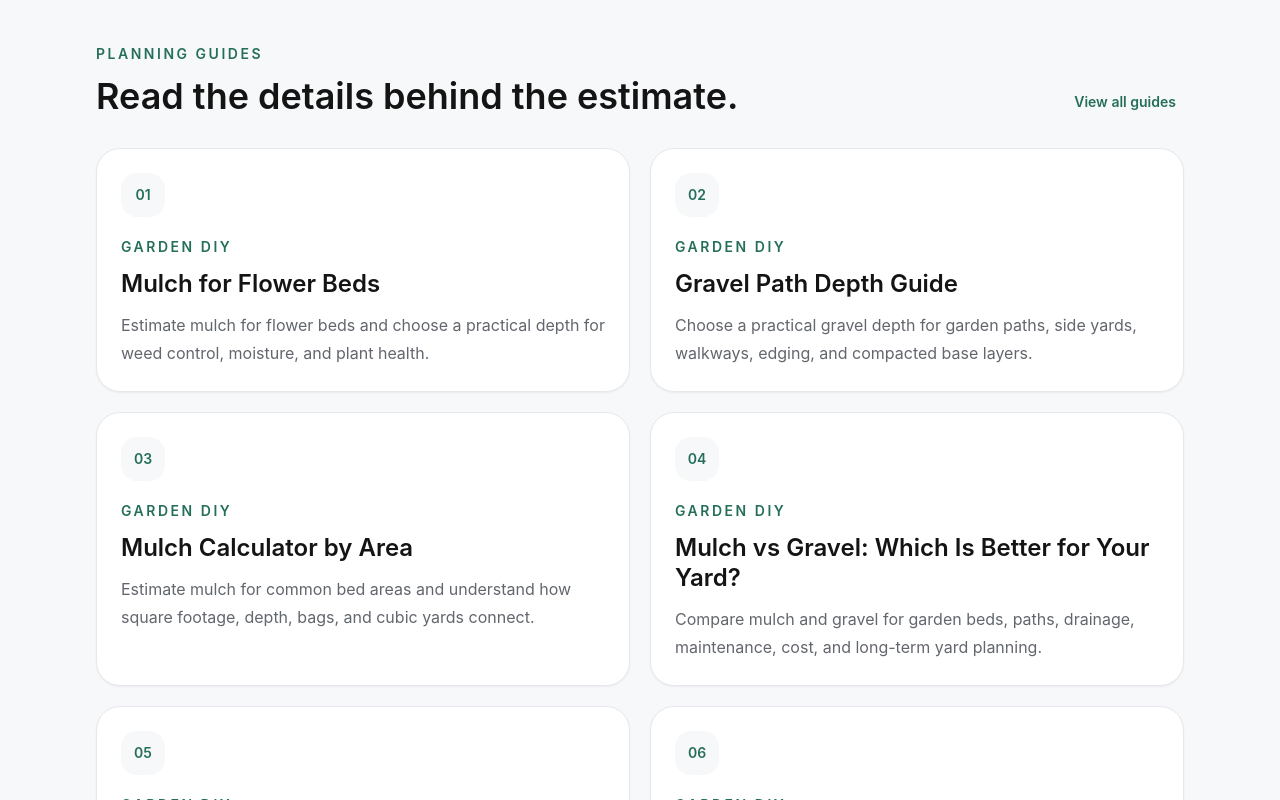
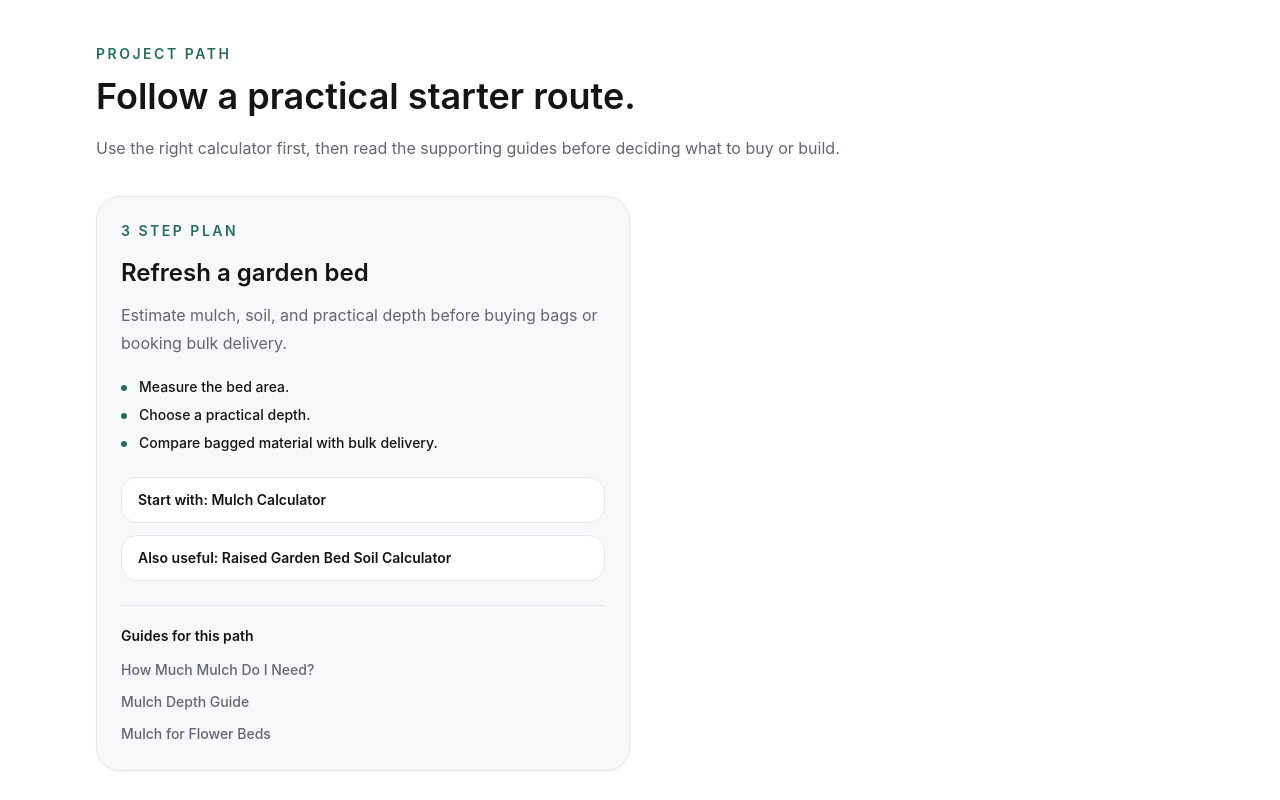
Before and after one commit to bcd736710-sketch/buildmetric, a Next.js app: page /garden-diy in a window 1280 px wide. Shown: the part 1220-2020 px from the top of the page. Built offline with nearby package versions, Linux system fonts and the light colour scheme; no server answers.

Commit message:
Add project routes to topic hubs

```diff
--- a/app/backyard-diy/page.tsx
+++ b/app/backyard-diy/page.tsx
@@ -2,8 +2,9 @@ import type { Metadata } from "next";
 import Link from "next/link";
 import { Container } from "@/components/container";
 import { ToolIcon } from "@/components/tool-icon";
-import { blogPosts } from "@/lib/blog";
-import { calculators } from "@/lib/calculators";
+import { blogPostBySlug, blogPosts } from "@/lib/blog";
+import { calculatorBySlug, calculators } from "@/lib/calculators";
+import { projectPaths } from "@/lib/project-paths";
 import { siteConfig } from "@/lib/site";
 
 export const metadata: Metadata = {
@@ -217,6 +218,86 @@ export default function BackyardDiyPage() {
           })}
         </Container>
       </section>
+
+      <section className="border-t border-line bg-surface py-16 sm:py-20">
+        <Container>
+          <div className="flex flex-col gap-4 sm:flex-row sm:items-end sm:justify-between">
+            <div className="max-w-3xl">
+              <p className="text-sm font-semibold uppercase tracking-[0.18em] text-brand">
+                Project routes
+              </p>
+              <h2 className="mt-3 text-3xl font-semibold text-ink sm:text-4xl">
+                Start with the project you are trying to plan.
+              </h2>
+              <p className="mt-4 leading-8 text-muted">
+                Each route connects the first calculator to supporting tools and
+                the most relevant planning guides.
+              </p>
+            </div>
+            <Link
+              href="/contact"
+              className="rounded-full px-2 py-1 text-sm font-semibold text-brand focus-visible:outline-none focus-visible:ring-4 focus-visible:ring-brand/20"
+            >
+              Request another route
+            </Link>
+          </div>
+
+          <div className="mt-8 grid gap-5 lg:grid-cols-2">
+            {projectPaths.map((path) => {
+              const primaryTool = calculatorBySlug[path.primaryTool];
+              const guides = path.guideSlugs
+                .map((slug) => blogPostBySlug[slug])
+                .filter(Boolean);
+
+              return (
+                <div
+                  key={path.title}
+                  className="rounded-3xl border border-line bg-white p-6 shadow-sm"
+                >
+                  <div className="flex flex-col gap-3 sm:flex-row sm:items-start sm:justify-between">
+                    <div>
+                      <p className="text-sm font-semibold uppercase tracking-[0.18em] text-brand">
+                        {path.steps.length} step route
+                      </p>
+                      <h3 className="mt-3 text-2xl font-semibold text-ink">
+                        {path.title}
+                      </h3>
+                    </div>
+                    <Link
+                      href={path.href}
+                      className="text-sm font-semibold text-brand focus-visible:outline-none focus-visible:ring-4 focus-visible:ring-brand/20"
+                    >
+                      Open hub
+                    </Link>
+                  </div>
+                  <p className="mt-4 leading-7 text-muted">
+                    {path.description}
+                  </p>
+
+                  <Link
+                    href={`/tools/${primaryTool.slug}`}
+                    className="mt-5 inline-flex rounded-full bg-ink px-5 py-3 text-sm font-semibold text-white transition hover:bg-brand-dark focus-visible:outline-none focus-visible:ring-4 focus-visible:ring-brand/20"
+                  >
+                    Start: {primaryTool.name}
+                  </Link>
+
+                  <div className="mt-6 grid gap-2">
+                    {guides.slice(0, 3).map((post) => (
+                      <Link
+                        key={post.slug}
+                        href={`/blog/${post.slug}`}
+                        className="text-sm font-medium leading-6 text-muted transition hover:text-brand focus-visible:outline-none focus-visible:ring-4 focus-visible:ring-brand/20"
+                      >
+                        {post.title}
+                      </Link>
+                    ))}
+                  </div>
+                </div>
+              );
+            })}
+          </div>
+        </Container>
+      </section>
     </>
   );
 }
--- a/components/topic-hub-page.tsx
+++ b/components/topic-hub-page.tsx
@@ -3,6 +3,7 @@ import { Container } from "@/components/container";
 import { ToolIcon } from "@/components/tool-icon";
 import { blogPosts, type BlogPost } from "@/lib/blog";
 import { calculatorBySlug, type CalculatorSummary } from "@/lib/calculators";
+import { projectPaths } from "@/lib/project-paths";
 import { siteConfig } from "@/lib/site";
 import type { TopicHub } from "@/lib/topic-hubs";
 
@@ -31,6 +32,7 @@ export function TopicHubPage({ hub }: TopicHubPageProps) {
     .map((slug) => calculatorBySlug[slug])
     .filter((tool): tool is CalculatorSummary => Boolean(tool));
   const posts = getHubPosts(hub);
+  const hubProjectPaths = projectPaths.filter((path) => path.href === `/${hub.slug}`);
   const pageUrl = `${siteConfig.url}/${hub.slug}`;
 
   const jsonLd = [
@@ -80,6 +82,12 @@ export function TopicHubPage({ hub }: TopicHubPageProps) {
           position: tools.length + index + 1,
           url: `${siteConfig.url}/blog/${post.slug}`,
           name: post.title,
+        })),
+        ...hubProjectPaths.map((path, index) => ({
+          "@type": "ListItem",
+          position: tools.length + posts.length + index + 1,
+          url: `${siteConfig.url}${path.href}`,
+          name: path.title,
         })),
       ],
     },
@@ -169,6 +177,98 @@ export function TopicHubPage({ hub }: TopicHubPageProps) {
         </Container>
       </section>
 
+      {hubProjectPaths.length > 0 ? (
+        <section className="border-t border-line bg-white py-16 sm:py-20">
+          <Container>
+            <div className="max-w-3xl">
+              <p className="text-sm font-semibold uppercase tracking-[0.18em] text-brand">
+                Project path
+              </p>
+              <h2 className="mt-3 text-3xl font-semibold text-ink sm:text-4xl">
+                Follow a practical starter route.
+              </h2>
+              <p className="mt-4 leading-8 text-muted">
+                Use the right calculator first, then read the supporting guides
+                before deciding what to buy or build.
+              </p>
+            </div>
+
+            <div className="mt-8 grid gap-5 lg:grid-cols-2">
+              {hubProjectPaths.map((path) => {
+                const primaryTool = calculatorBySlug[path.primaryTool];
+                const secondaryTools = path.secondaryTools
+                  .map((slug) => calculatorBySlug[slug])
+                  .filter((tool): tool is CalculatorSummary => Boolean(tool));
+                const guides = path.guideSlugs
+                  .map((slug) => blogPosts.find((post) => post.slug === slug))
+                  .filter((post): post is BlogPost => Boolean(post));
+
+                return (
+                  <div
+                    key={path.title}
+                    className="rounded-3xl border border-line bg-surface p-6 shadow-sm"
+                  >
+                    <p className="text-sm font-semibold uppercase tracking-[0.18em] text-brand">
+                      {path.steps.length} step plan
+                    </p>
+                    <h3 className="mt-4 text-2xl font-semibold text-ink">
+                      {path.title}
+                    </h3>
+                    <p className="mt-3 leading-7 text-muted">
+                      {path.description}
+                    </p>
+
+                    <ol className="mt-5 grid gap-2 text-sm font-medium text-ink">
+                      {path.steps.map((step) => (
+                        <li key={step} className="flex gap-3">
+                          <span className="mt-2 h-1.5 w-1.5 flex-none rounded-full bg-brand" />
+                          <span>{step}</span>
+                        </li>
+                      ))}
+                    </ol>
+
+                    <div className="mt-6 grid gap-3">
+                      <Link
+                        href={`/tools/${primaryTool.slug}`}
+                        className="rounded-2xl border border-line bg-white px-4 py-3 text-sm font-semibold text-ink transition hover:border-ink focus-visible:outline-none focus-visible:ring-4 focus-visible:ring-brand/20"
+                      >
+                        Start with: {primaryTool.name}
+                      </Link>
+                      {secondaryTools.map((tool) => (
+                        <Link
+                          key={tool.slug}
+                          href={`/tools/${tool.slug}`}
+                          className="rounded-2xl border border-line bg-white px-4 py-3 text-sm font-semibold text-ink transition hover:border-ink focus-visible:outline-none focus-visible:ring-4 focus-visible:ring-brand/20"
+                        >
+                          Also useful: {tool.name}
+                        </Link>
+                      ))}
+                    </div>
+
+                    <div className="mt-6 border-t border-line pt-5">
+                      <p className="text-sm font-semibold text-ink">
+                        Guides for this path
+                      </p>
+                      <div className="mt-3 grid gap-2">
+                        {guides.map((post) => (
+                          <Link
+                            key={post.slug}
+                            href={`/blog/${post.slug}`}
+                            className="text-sm font-medium leading-6 text-muted transition hover:text-brand focus-visible:outline-none focus-visible:ring-4 focus-visible:ring-brand/20"
+                          >
+                            {post.title}
+                          </Link>
+                        ))}
+                      </div>
+                    </div>
+                  </div>
+                );
+              })}
+            </div>
+          </Container>
+        </section>
+      ) : null}
+
       <section className="border-t border-line bg-surface py-16 sm:py-20">
         <Container>
           <div className="flex flex-col gap-4 sm:flex-row sm:items-end sm:justify-between">
```
